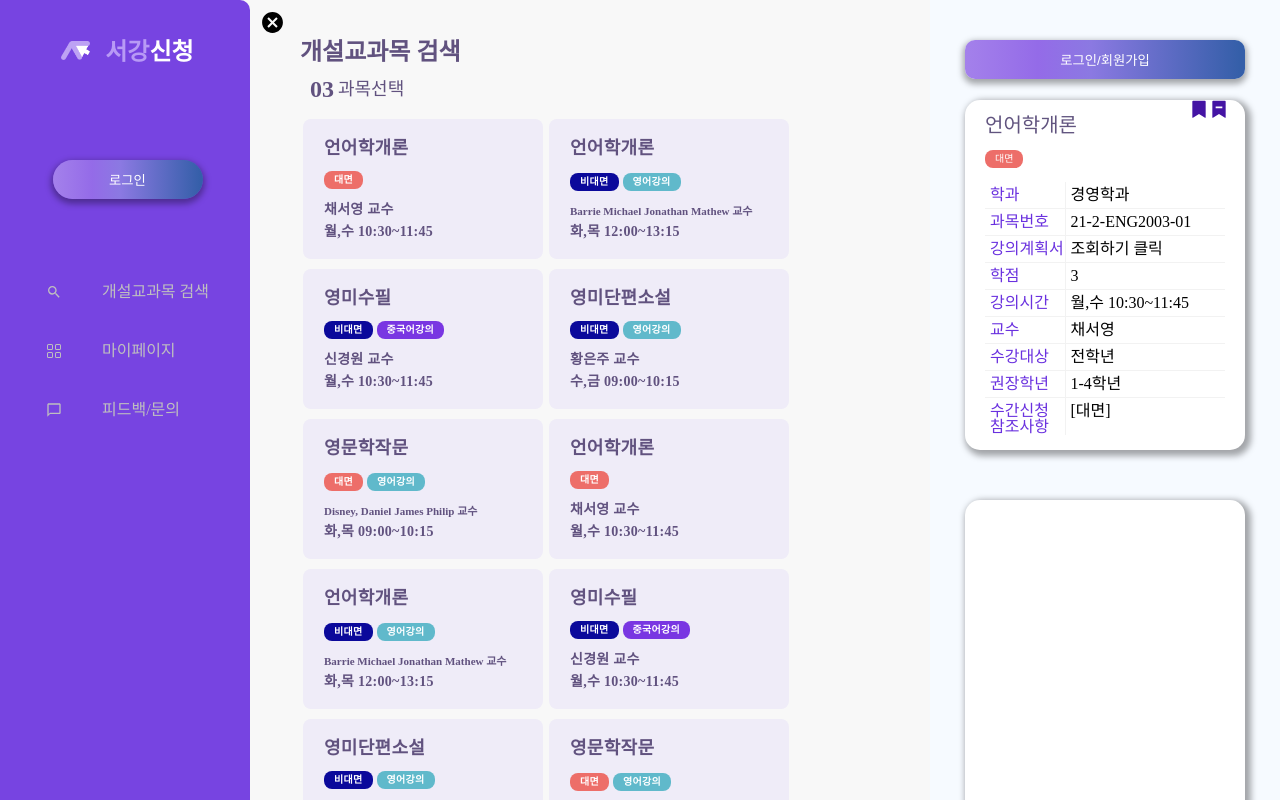
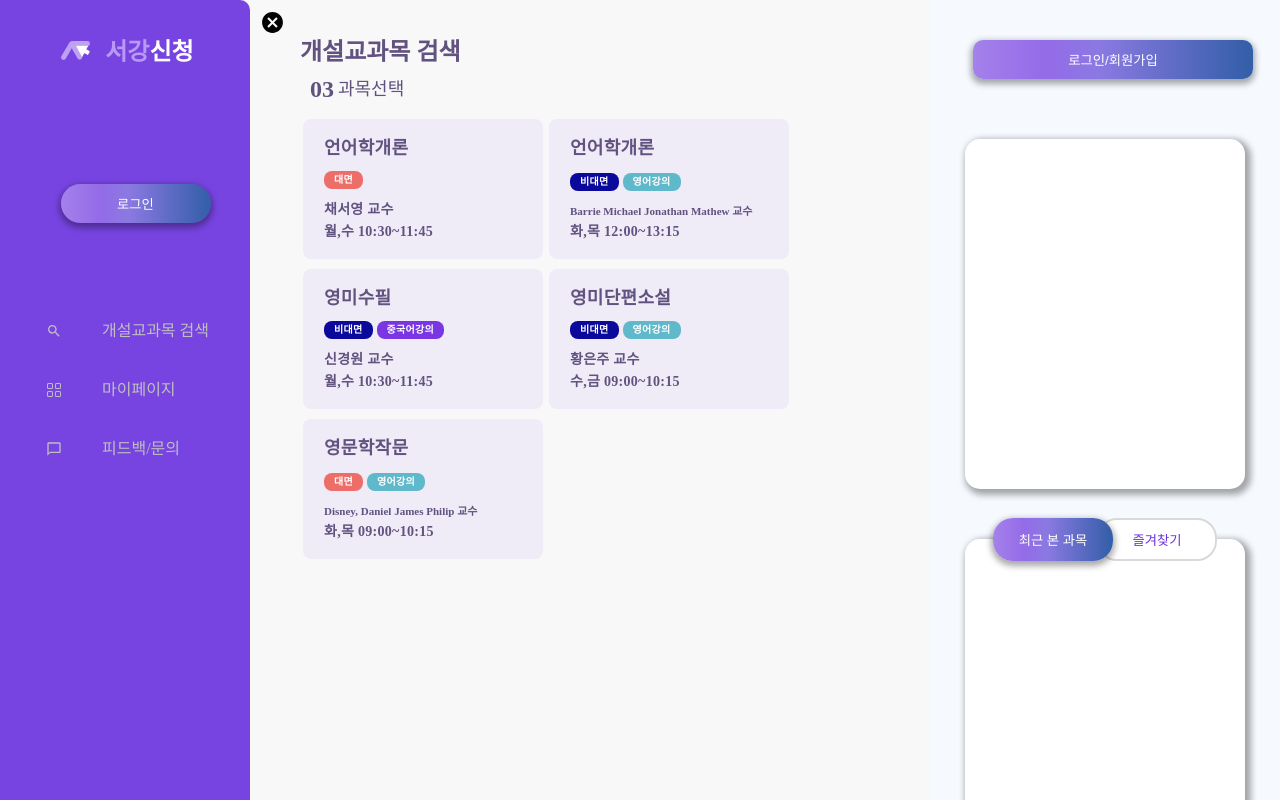
Before and after one commit to facade-team/sogang-register-web, a React (Create React App) app: page / in a window 1280 px wide. Shown: the top 800 px of the page. Built offline with nearby package versions, Linux system fonts and the light colour scheme; a web font is replaced by a local one.

Commit message:
[feat]: favorite tab

```diff
--- a/package.json
+++ b/package.json
@@ -13,6 +13,7 @@
     "react-router-dom": "^5.2.0",
     "react-scripts": "4.0.3",
     "styled-components": "^5.3.0",
+    "styled-icons": "^10.37.0",
     "styled-reset": "^4.3.4",
     "web-vitals": "^1.0.1"
   },
--- a/src/components/Card/Card.js
+++ b/src/components/Card/Card.js
@@ -8,9 +8,9 @@ import {
   P,
 } from './Card.element';
 
-const Card = ({ subject }) => {
+const Card = ({ subject, onClick }) => {
   return (
-    <CardContainer>
+    <CardContainer onClick={onClick}>
       <SubjectName>{subject.과목명}</SubjectName>
       <TagContainer>
         {subject.비대면여부 ? <Tag untact>비대면</Tag> : <Tag ontact>대면</Tag>}
--- a/src/components/DetailBar/DetailBar.element.js
+++ b/src/components/DetailBar/DetailBar.element.js
@@ -36,21 +36,21 @@ export const StackContent = styled.div`
   position: relative;
   top: 150px;
   width: 80%;
-  height: 350px;
-  min-height: 350px;
+  height: 380px;
+  min-height: 380px;
   border-radius: 15px 15px 15px 15px;
   padding: 15px 20px;
   display: flex;
   flex-direction: column;
-  justify-content: space-between;
   box-shadow: 3px 3px 6px 3px rgba(0, 0, 0, 0.34);
 `;
 
 export const SubjectName = styled.div`
   color: #61547f;
   width: 100%;
-  font-size: 20px;
+  font-size: ${({ font }) => `${font}px`};
   text-align: left;
+  height: fit-content;
 `;
 
 export const SubjectTable = styled.table`
@@ -81,10 +81,76 @@ export const TableData = styled.td`
 export const FavoriteBtn = styled.div`
   position: absolute;
   left: 80%;
-  top: -1px;
+  top: 0px;
 
   &:hover {
     cursor: pointer;
-    transform: scale(1.05);
+    transform: scale(1.1);
   }
 `;
+
+export const OptionBtnContainer = styled.div`
+  width: 100%;
+  position: relative;
+  top: -36px;
+  left: -8px;
+  display: flex;
+  flex-direction: row;
+  justify-content: center;
+
+  &::nth-child(1) {
+    margin-right: 10px;
+  }
+`;
+
+export const SubejctList = styled.ul`
+  position: relative;
+  top: -10px;
+  list-style: none;
+  overflow-y: auto;
+  &::-webkit-scrollbar {
+    width: 7px;
+    background-clip: content-box;
+  }
+  &::-webkit-scrollbar-thumb {
+    background-color: #a481eb;
+    border-radius: 10px;
+  }
+  &::-webkit-scrollbar-track {
+    background-color: #f2f2f2;
+    border-radius: 10px;
+    width: 1px;
+  }
+`;
+
+export const Subject = styled.li`
+  margin-left: 10px;
+`;
+
+export const SubjectNameInList = styled.div`
+  color: #61547f;
+  width: 100%;
+  font-size: ${({ font }) => `${font}px`};
+  text-align: left;
+  height: fit-content;
+  margin-bottom: 4px;
+`;
+
+export const Detail = styled.div`
+  font-size: 6px;
+`;
+
+export const P = styled.p`
+  ${({ text }) => {
+    if (text) {
+      return text.length > 20 && `font-size: 11px; letter-spacing:0.01px;`;
+    }
+  }}
+  margin-bottom: 4px;
+  margin-top: 4px;
+`;
+
+export const Divider = styled.hr`
+  border-top: 2px solid #bfbfbf;
+  margin-right: 20px;
+`;
--- a/src/components/DetailBar/DetailBar.js
+++ b/src/components/DetailBar/DetailBar.js
@@ -1,5 +1,6 @@
-import react from 'react';
-import { RiBookmarkFill, RiBookmark2Fill } from 'react-icons/ri';
+import react, { useState, useEffect } from 'react';
+import { BookmarkCheckFill } from '@styled-icons/bootstrap/BookmarkCheckFill';
+import { Bookmark } from '@styled-icons/bootstrap/Bookmark';
 
 //components
 import GradationBtn from '../GradationBtn/GradationBtn';
@@ -17,11 +18,73 @@ import {
   TableRow,
   TableHead,
   TableData,
+  OptionBtnContainer,
   FavoriteBtn,
+  SubejctList,
+  Subject,
+  SubjectNameInList,
+  Detail,
+  P,
+  Divider,
 } from './DetailBar.element';
 
 const DetailBar = ({ width, openModal, subject }) => {
-  const toFavorite = () => {};
+  //최근 본과목 -> true, 즐겨찾기 -> false
+  const [latestAndFavoritesToggle, setLatestAndFavoritesToggle] =
+    useState(true);
+  const [latestList, setLatestList] = useState([]);
+  const [favoriteList, setFavoriteList] = useState([]);
+  const [checkBookmark, setCheckBookmark] = useState(false);
+
+  useEffect(() => {
+    const existInFavoriteList = favoriteList.find(
+      (favorite) => favorite.subject_id === subject.subject_id
+    );
+
+    existInFavoriteList ? setCheckBookmark(true) : setCheckBookmark(false);
+  }, [subject]);
+
+  useEffect(() => {
+    const existInFavoriteList = favoriteList.find(
+      (favorite) => favorite.subject_id === subject.subject_id
+    );
+
+    existInFavoriteList ? setCheckBookmark(true) : setCheckBookmark(false);
+  }, [favoriteList]);
+
+  // useEffect(() => {
+  //   console.log(key);
+  // }, [key]);
+
+  const toFavorite = () => {
+    // 즐겨찾기 버튼 눌렀을 때 해당 과목 즐겨찾기 리스트로 이동. 한 번 더 누르면 즐겨찾기 리스트에서 삭제
+    const sub = favoriteList.find((favorite) => {
+      return favorite === subject;
+    });
+    let list = [...favoriteList];
+
+    if (sub === undefined) {
+      list = favoriteList.concat(subject);
+
+      if (list.length === 10) {
+        list.shift();
+      }
+
+      setFavoriteList(list);
+    } else {
+      const idx = favoriteList.indexOf(sub);
+      if (idx > -1) list.splice(idx, 1);
+      setFavoriteList(list);
+    }
+  };
+
+  const switchLatestAndFavorites = (e) => {
+    if (e.target.innerText === '최근 본 과목' && !latestAndFavoritesToggle) {
+      setLatestAndFavoritesToggle(true);
+    } else if (e.target.innerText === '즐겨찾기' && latestAndFavoritesToggle) {
+      setLatestAndFavoritesToggle(false);
+    }
+  };
 
   return (
     <DetailbarComponent widthPx={width}>
@@ -32,17 +95,19 @@ const DetailBar = ({ width, openModal, subject }) => {
           signBtnType={'login'}
           borderRadius={10}
           top={40}
+          active
         >
           로그인/회원가입
         </GradationBtn>
         <DetailbarContent>
-          <SubjectName>{subject.과목명}</SubjectName>
+          {JSON.stringify(subject) === '{}' ? (
+            ''
+          ) : (
+            <>
+              <SubjectName font={14}>{subject.과목명}</SubjectName>
               <TagContainer>
-            {subject.비대면여부 ? (
-              <Tag untact>비대면</Tag>
-            ) : (
-              <Tag ontact>대면</Tag>
-            )}
+                {subject.비대면여부 && <Tag untact>비대면</Tag>}
+                {!subject.비대면여부 && <Tag ontact>대면</Tag>}
                 {subject.영어강의 && <Tag eng>영어강의</Tag>}
                 {subject.중국어강의 && <Tag china>중국어강의</Tag>}
               </TagContainer>
@@ -76,7 +141,9 @@ const DetailBar = ({ width, openModal, subject }) => {
                     <TableHead scope="row" corner={false}>
                       강의시간
                     </TableHead>
-                <TableData corner={false}>{subject.수업시간_강의실}</TableData>
+                    <TableData corner={false}>
+                      {subject.수업시간_강의실}
+                    </TableData>
                   </TableRow>
                   <TableRow>
                     <TableHead scope="row" corner={false}>
@@ -105,19 +172,87 @@ const DetailBar = ({ width, openModal, subject }) => {
                 </TableBody>
               </SubjectTable>
               <FavoriteBtn>
-            <RiBookmarkFill
+                {checkBookmark ? (
+                  <BookmarkCheckFill
                     size="20"
                     color="#4414A4"
                     onClick={toFavorite}
-            ></RiBookmarkFill>
-            <RiBookmark2Fill
+                  ></BookmarkCheckFill>
+                ) : (
+                  <Bookmark
                     size="20"
                     color="#4414A4"
                     onClick={toFavorite}
-            ></RiBookmark2Fill>
+                  ></Bookmark>
+                )}
               </FavoriteBtn>
+            </>
+          )}
         </DetailbarContent>
-        <StackContent></StackContent>
+        {/* //최근 본 과목, 즐겨찾기 */}
+        <StackContent>
+          <OptionBtnContainer>
+            <GradationBtn
+              width={120}
+              borderRadius={20}
+              active={latestAndFavoritesToggle}
+              onClick={switchLatestAndFavorites}
+            >
+              최근 본 과목
+            </GradationBtn>
+            <GradationBtn
+              width={120}
+              borderRadius={20}
+              active={!latestAndFavoritesToggle}
+              onClick={switchLatestAndFavorites}
+            >
+              즐겨찾기
+            </GradationBtn>
+          </OptionBtnContainer>
+          <SubejctList>
+            {latestAndFavoritesToggle
+              ? latestList.map((sub, index) => (
+                  <>
+                    <Subject key={sub.subject_id}>
+                      <SubjectNameInList font={14}>
+                        {sub.과목명}
+                      </SubjectNameInList>
+                      <TagContainer>
+                        {sub.비대면여부 && <Tag untact>비대면</Tag>}
+                        {!sub.비대면여부 && <Tag ontact>대면</Tag>}
+                        {sub.영어강의 && <Tag eng>영어강의</Tag>}
+                        {sub.중국어강의 && <Tag china>중국어강의</Tag>}
+                      </TagContainer>
+                      <Detail>
+                        <P text={sub.교수진}>{sub.교수진}</P>
+                        <P>{sub.수업시간_강의실}</P>
+                      </Detail>
+                    </Subject>
+                    {index !== favoriteList.length - 1 && <Divider></Divider>}
+                  </>
+                ))
+              : favoriteList.map((sub, index) => (
+                  <>
+                    <Subject key={sub.subject_id}>
+                      <SubjectNameInList font={14}>
+                        {sub.과목명}
+                      </SubjectNameInList>
+                      <TagContainer>
+                        {sub.비대면여부 && <Tag untact>비대면</Tag>}
+                        {!sub.비대면여부 && <Tag ontact>대면</Tag>}
+                        {sub.영어강의 && <Tag eng>영어강의</Tag>}
+                        {sub.중국어강의 && <Tag china>중국어강의</Tag>}
+                      </TagContainer>
+                      <Detail>
+                        <P text={sub.교수진}>{sub.교수진}</P>
+                        <P>{sub.수업시간_강의실}</P>
+                      </Detail>
+                    </Subject>
+                    {index !== favoriteList.length - 1 && <Divider></Divider>}
+                  </>
+                ))}
+          </SubejctList>
+        </StackContent>
       </DetailContainer>
     </DetailbarComponent>
   );
--- a/src/components/GradationBtn/GradationBtn.element.js
+++ b/src/components/GradationBtn/GradationBtn.element.js
@@ -1,7 +1,10 @@
-import styled from 'styled-components';
+import styled, { css } from 'styled-components';
 
 export const GradationBtnComp = styled.button`
-  background: rgb(164, 129, 235);
+  ${({ active }) =>
+    active
+      ? css`
+          background-color: rgb(164, 129, 235);
           background: linear-gradient(
             90deg,
             rgba(164, 129, 235, 1) 0%,
@@ -9,16 +12,25 @@ export const GradationBtnComp = styled.button`
             rgba(139, 121, 226, 1) 45%,
             rgba(53, 95, 169, 1) 98%
           );
+          box-shadow: 0px 3px 6px 2px rgba(0, 0, 0, 0.34);
+          border: 1px;
+          color: #ffffff;
+          z-index: 1;
+        `
+      : css`
+          background-color: rgb(255, 255, 255);
+          color: #6a31df;
+          border: 2px solid #d9d9d9;
+        `}
+
   /* border: none; */
-  border: 1px;
-  border-radius: ${({ borderRadius }) =>
+  border-radius: ${({ borderRadius, active }) =>
     `${borderRadius}px ${borderRadius}px ${borderRadius}px ${borderRadius}px`};
-  box-shadow: 0px 3px 6px 2px rgba(0, 0, 0, 0.34);
-  color: #ffffff;
   width: ${({ widthPx }) => `${widthPx}px`};
   padding: 10px 1px;
-  position: absolute;
+  position: relative;
   top: ${({ top }) => `${top}px`};
+  margin-right: -16px;
 
   &:hover {
     cursor: pointer;
--- a/src/components/GradationBtn/GradationBtn.js
+++ b/src/components/GradationBtn/GradationBtn.js
@@ -10,13 +10,21 @@ const GradationBtn = ({
   width,
   top,
   borderRadius,
+  active,
 }) => {
   return (
     <GradationBtnComp
-      onClick={() => onClick(signBtnType)}
+      onClick={(e) => {
+        if (signBtnType) {
+          onClick(signBtnType);
+        } else {
+          onClick(e);
+        }
+      }}
       widthPx={width}
       top={top}
       borderRadius={borderRadius}
+      active={active}
     >
       {children || (signBtnType === 'login' ? '로그인' : '회원가입')}
     </GradationBtnComp>
--- a/src/components/SelectSubject/SelectSubject.js
+++ b/src/components/SelectSubject/SelectSubject.js
@@ -1,40 +1,19 @@
 import React from 'react';
 import SubTitle from '../SubTitle/SubTitle';
 import Card from '../Card/Card';
-import { data } from '../../pages/DummyData';
 import { CardList } from './SelectSubject.element';
 
-const SelectSubject = ({ number, subtitle }) => {
+const SelectSubject = ({ number, subtitle, data, onClickCard }) => {
   return (
     <>
       <SubTitle number={number} subtitle={subtitle}></SubTitle>
       <CardList>
         {data.map((subject) => (
-          <Card subject={subject}></Card>
-        ))}
-        {data.map((subject) => (
-          <Card subject={subject}></Card>
-        ))}
-        {data.map((subject) => (
-          <Card subject={subject}></Card>
-        ))}
-        {data.map((subject) => (
-          <Card subject={subject}></Card>
-        ))}
-        {data.map((subject) => (
-          <Card subject={subject}></Card>
-        ))}
-        {data.map((subject) => (
-          <Card subject={subject}></Card>
-        ))}
-        {data.map((subject) => (
-          <Card subject={subject}></Card>
-        ))}
-        {data.map((subject) => (
-          <Card subject={subject}></Card>
-        ))}
-        {data.map((subject) => (
-          <Card subject={subject}></Card>
+          <Card
+            key={subject.subject_id}
+            subject={subject}
+            onClick={() => onClickCard(subject.subject_id)}
+          ></Card>
         ))}
       </CardList>
     </>
--- a/src/components/Sidebar/Sidebar.js
+++ b/src/components/Sidebar/Sidebar.js
@@ -64,6 +64,7 @@ const SideBar = ({ width, height, toggleOpen, openModal }) => {
                 width={150}
                 top={160}
                 borderRadius={20}
+                active
               ></GradationBtn>
             </>
           ) : null}
--- a/src/pages/Home.js
+++ b/src/pages/Home.js
@@ -1,6 +1,6 @@
 import React, { useState } from 'react';
 
-import { data } from './DummyData';
+import { data } from '../pages/DummyData';
 
 //components
 import Title from '../components/Title/Title';
@@ -11,21 +11,41 @@ import DetailBar from '../components/DetailBar/DetailBar';
 import { Container, HomeContainer } from '../styles/HomeContainer';
 
 const Home = ({ openModal }) => {
-  const [detailbarWidth, setDetailbarWidth] = useState(350);
+  const [detailbarWidth, setDetailbarWidth] = useState(0);
+  const [cardKey, setCardKey] = useState('');
+  const [detailSubject, setDetailSubject] = useState({});
+
+  const clickCard = (key) => {
+    if (detailbarWidth === 0) {
+      setDetailbarWidth(350);
+    }
+
+    const detailData = data.find((d) => d.subject_id === key);
+    if (key === cardKey) return;
+
+    setCardKey(key);
+    setDetailSubject(detailData);
+  };
+
   return (
     <Container>
       <HomeContainer>
         <Title title="개설교과목 검색"></Title>
         {/* <SearchOption number="01" subtitle="검색옵션"></SearchOption>
       <DetailOption number="02" subtitle="세부옵션"></DetailOption> */}
-        <SelectSubject number="03" subtitle="과목선택"></SelectSubject>
+        <SelectSubject
+          number="03"
+          subtitle="과목선택"
+          data={data}
+          onClickCard={clickCard}
+        ></SelectSubject>
       </HomeContainer>
       {/* 오른쪽 사이드바 */}
       <DetailBar
         width={detailbarWidth}
         signBtnType="login"
         openModal={openModal}
-        subject={data[0]}
+        subject={detailSubject}
       ></DetailBar>
     </Container>
   );
```
Also changed, not shown: 1 other file (tests, documents, lock files or other folders). Lines whose indentation alone changed are shown as unchanged.
